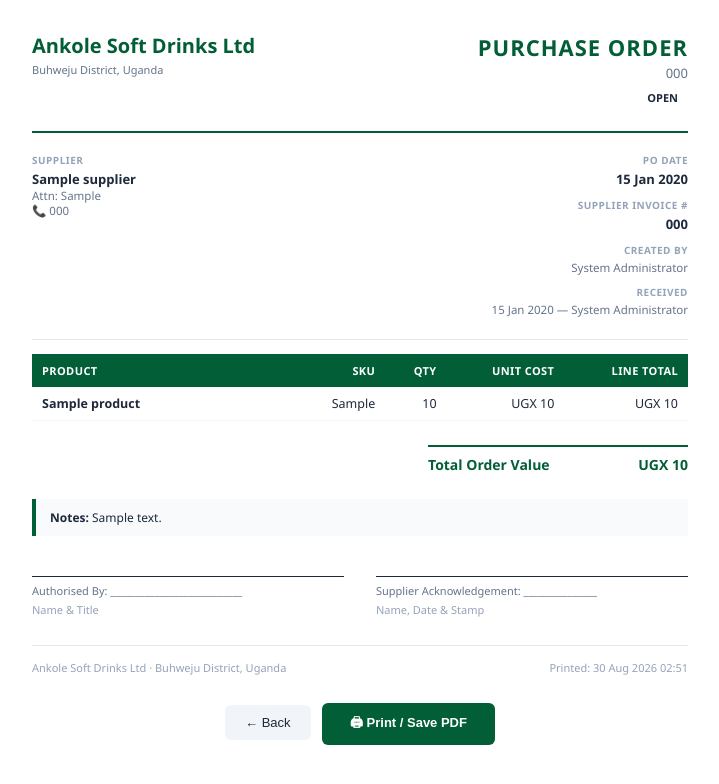
After one commit to Goddy36-A/ankole-beverages, a Flask app: page /purchases/1/print in a window 1280 px wide. The commit adds this page. Shown: the top 784 px of the page, without its empty margins (280-999 px from the left). Run offline with Flask 3, Linux system fonts and the light colour scheme; a user stored in the database is signed in; tables that the repository leaves empty hold one stand-in row (values such as "Sample post"); some libraries are stand-ins or nearby versions.

Commit message:
v1.1: Print PO, receipt printing, dashboard chart + quick actions
PRINT PURCHASE ORDER  (/purchases/<id>/print)
- Standalone print page with supplier details, all line items, total
- Signature blocks for authorisation and supplier acknowledgement
- Print / Save PDF button — browser native print dialog
- 🖨 Print PO button on purchase detail page

PAYMENT RECEIPT PRINT  (/payments/receipt/<id>)
- Compact receipt format (400px wide — thermal printer friendly)
- Shows: amount, customer, invoice number, method, reference, balance after
- Thank you message, company footer, print button
- Links from payment detail flows

DASHBOARD CHART  (Chart.js 4 — no extra install)
- 7-day dual-axis chart: revenue bars (left axis) + sales count line (right)
- Interactive tooltips showing UGX revenue and count per day
- Renders with real data, correctly handles zero-sales days

DASHBOARD QUICK ACTIONS
- Right-side panel with 5 shortcut buttons:
  New Sale / New Purchase Order / New Customer / Stock Alerts / Sales Report
- Always visible on dashboard — reduces nav clicks for daily tasks

FIXES
- Removed local timedelta re-import inside dashboard route that
  shadowed the module-level import (UnboundLocalError)

48/48 routes passing

```diff
--- a/app/purchases/routes.py
+++ b/app/purchases/routes.py
@@ -229,3 +229,19 @@ def create_return(id):
             flash(str(e), 'danger')
 
     return render_template('purchases/return_form.html', purchase=purchase, items=items)
+
+
+@purchases_bp.route('/<int:id>/print')
+@login_required
+@permission_required('purchases.view')
+def print_order(id):
+    purchase = Purchase.query.get_or_404(id)
+    items = PurchaseItem.query.filter_by(purchase_id=id).all()
+    from app.models.models import SystemSetting
+    from datetime import datetime
+    company = SystemSetting.query.filter_by(setting_key='company_name').first()
+    company_name = company.setting_value if company else 'Ankole Soft Drinks Ltd'
+    return render_template('purchases/print_order.html',
+        purchase=purchase, items=items,
+        company_name=company_name,
+        now=datetime.utcnow())
--- a/app/templates/purchases/detail.html
+++ b/app/templates/purchases/detail.html
@@ -1,6 +1,7 @@
 {% extends "base.html" %}
 
 {% block breadcrumb %}<li class="breadcrumb-item"><a href="{{ url_for('purchases.index') }}">Purchases</a></li><li class="breadcrumb-item active">{{ purchase.purchase_number }}</li>{% endblock %}
+{% block page_actions %}<a href="{{ url_for('purchases.print_order', id=purchase.id) }}" target="_blank" class="btn btn-sm btn-outline-secondary"><i class="bi bi-printer me-1"></i>Print PO</a>{% endblock %}
 
 {% block page_title %}PO: {{ purchase.purchase_number }}{% endblock %}
 {% block content %}
--- /dev/null
+++ b/app/templates/purchases/print_order.html
@@ -0,0 +1,152 @@
+<!DOCTYPE html>
+<html lang="en">
+<head>
+  <meta charset="UTF-8"/>
+  <meta name="viewport" content="width=device-width,initial-scale=1.0"/>
+  <title>Purchase Order {{ purchase.purchase_number }}</title>
+  <style>
+    * { box-sizing: border-box; margin: 0; padding: 0; }
+    body { font-family: 'Segoe UI', Arial, sans-serif; font-size: 13px; color: #1e293b; background: #fff; }
+    .page { max-width: 720px; margin: 0 auto; padding: 32px; }
+    .header { display: flex; justify-content: space-between; align-items: flex-start; margin-bottom: 24px; }
+    .company-name { font-size: 20px; font-weight: 700; color: #025E36; }
+    .company-sub { font-size: 11px; color: #64748b; margin-top: 3px; }
+    .po-badge { text-align: right; }
+    .po-label { font-size: 22px; font-weight: 800; color: #025E36; letter-spacing: 1px; }
+    .po-number { font-size: 13px; color: #64748b; margin-top: 2px; }
+    hr.thick { border: none; border-top: 2.5px solid #025E36; margin: 0 0 20px; }
+    hr.thin  { border: none; border-top: 1px solid #e2e8f0; margin: 14px 0; }
+    .meta-grid { display: grid; grid-template-columns: 1fr 1fr; gap: 16px; margin-bottom: 22px; }
+    .meta-label { font-size: 10px; font-weight: 700; text-transform: uppercase; letter-spacing: .5px; color: #94a3b8; margin-bottom: 3px; }
+    .meta-value { font-size: 13px; color: #1e293b; font-weight: 600; }
+    .meta-sub   { font-size: 11.5px; color: #64748b; }
+    .status { display: inline-block; padding: 2px 10px; border-radius: 12px; font-size: 11px; font-weight: 700; }
+    .status-draft    { background: #fef9c3; color: #854d0e; }
+    .status-received { background: #dcfce7; color: #166534; }
+    table { width: 100%; border-collapse: collapse; margin-bottom: 20px; }
+    thead th { background: #025E36; color: #fff; padding: 9px 10px; font-size: 11px; font-weight: 700; text-transform: uppercase; letter-spacing: .4px; }
+    thead th:not(:first-child) { text-align: right; }
+    tbody td { padding: 8px 10px; border-bottom: 1px solid #f1f5f9; font-size: 12.5px; }
+    tbody td:not(:first-child) { text-align: right; }
+    tbody tr:nth-child(even) td { background: #f8fafc; }
+    .totals { display: flex; justify-content: flex-end; margin-bottom: 20px; }
+    .totals-box { width: 260px; }
+    .totals-row { display: flex; justify-content: space-between; padding: 5px 0; font-size: 12.5px; border-bottom: 1px solid #f1f5f9; }
+    .totals-row.grand { border-top: 2px solid #025E36; border-bottom: none; font-weight: 700; font-size: 14px; color: #025E36; padding-top: 8px; margin-top: 4px; }
+    .notes-box { background: #f8fafc; border-left: 4px solid #025E36; padding: 10px 14px; margin-bottom: 18px; font-size: 12px; }
+    .sig-section { display: grid; grid-template-columns: 1fr 1fr; gap: 32px; margin-top: 40px; }
+    .sig-line { border-top: 1px solid #1e293b; padding-top: 6px; font-size: 11px; color: #64748b; }
+    .inv-footer { margin-top: 28px; padding-top: 14px; border-top: 1px solid #e2e8f0; display: flex; justify-content: space-between; font-size: 11px; color: #94a3b8; }
+    .print-bar { text-align: center; margin: 28px 0 0; }
+    .print-btn { background: #025E36; color: #fff; border: none; padding: 10px 28px; border-radius: 6px; font-size: 13px; cursor: pointer; font-weight: 600; }
+    .back-btn  { background: #f1f5f9; color: #1e293b; border: none; padding: 10px 20px; border-radius: 6px; font-size: 13px; cursor: pointer; margin-right: 8px; }
+    @media print { .print-bar { display: none !important; } .page { padding: 16px; max-width: 100%; } }
+  </style>
+</head>
+<body>
+<div class="page">
+
+  <div class="header">
+    <div>
+      <div class="company-name">{{ company_name }}</div>
+      <div class="company-sub">Buhweju District, Uganda</div>
+    </div>
+    <div class="po-badge">
+      <div class="po-label">PURCHASE ORDER</div>
+      <div class="po-number">{{ purchase.purchase_number }}</div>
+      <div style="margin-top:6px">
+        <span class="status status-{{ purchase.status | lower }}">{{ purchase.status }}</span>
+      </div>
+    </div>
+  </div>
+
+  <hr class="thick">
+
+  <div class="meta-grid">
+    <div>
+      <div class="meta-label">Supplier</div>
+      <div class="meta-value">{{ purchase.supplier.name }}</div>
+      {% if purchase.supplier.contact_person %}
+      <div class="meta-sub">Attn: {{ purchase.supplier.contact_person }}</div>
+      {% endif %}
+      {% if purchase.supplier.telephone %}
+      <div class="meta-sub">📞 {{ purchase.supplier.telephone }}</div>
+      {% endif %}
+    </div>
+    <div style="text-align:right">
+      <div class="meta-label">PO Date</div>
+      <div class="meta-value">{{ purchase.created_at | short_date }}</div>
+      {% if purchase.invoice_number %}
+      <div class="meta-label" style="margin-top:10px">Supplier Invoice #</div>
+      <div class="meta-value">{{ purchase.invoice_number }}</div>
+      {% endif %}
+      <div class="meta-label" style="margin-top:10px">Created By</div>
+      <div class="meta-sub">{{ purchase.creator.name or purchase.creator.username }}</div>
+      {% if purchase.received_at %}
+      <div class="meta-label" style="margin-top:10px">Received</div>
+      <div class="meta-sub">{{ purchase.received_at | short_date }}
+        {% if purchase.receiver %} — {{ purchase.receiver.name or purchase.receiver.username }}{% endif %}
+      </div>
+      {% endif %}
+    </div>
+  </div>
+
+  <hr class="thin">
+
+  <table>
+    <thead>
+      <tr>
+        <th style="text-align:left;width:40%">Product</th>
+        <th>SKU</th>
+        <th>Qty</th>
+        <th>Unit Cost</th>
+        <th>Line Total</th>
+      </tr>
+    </thead>
+    <tbody>
+      {% for item in items %}
+      <tr>
+        <td><strong>{{ item.product.name }}</strong></td>
+        <td>{{ item.product.sku }}</td>
+        <td>{{ item.quantity }}</td>
+        <td>{{ item.unit_cost | ugx }}</td>
+        <td>{{ item.line_total | ugx }}</td>
+      </tr>
+      {% endfor %}
+    </tbody>
+  </table>
+
+  <div class="totals">
+    <div class="totals-box">
+      <div class="totals-row grand"><span>Total Order Value</span><span>{{ purchase.total_amount | ugx }}</span></div>
+    </div>
+  </div>
+
+  {% if purchase.notes %}
+  <div class="notes-box"><strong>Notes:</strong> {{ purchase.notes }}</div>
+  {% endif %}
+
+  <div class="sig-section">
+    <div>
+      <div class="sig-line">Authorised By: ___________________________</div>
+      <div style="font-size:11px;color:#94a3b8;margin-top:4px">Name &amp; Title</div>
+    </div>
+    <div>
+      <div class="sig-line">Supplier Acknowledgement: _______________</div>
+      <div style="font-size:11px;color:#94a3b8;margin-top:4px">Name, Date &amp; Stamp</div>
+    </div>
+  </div>
+
+  <div class="inv-footer">
+    <div>{{ company_name }} · Buhweju District, Uganda</div>
+    <div>Printed: {{ now | short_dt }}</div>
+  </div>
+
+  <div class="print-bar">
+    <button class="back-btn" onclick="window.history.back()">← Back</button>
+    <button class="print-btn" onclick="window.print()">🖨 Print / Save PDF</button>
+  </div>
+
+</div>
+</body>
+</html>
```
Also changed, not shown: app/dashboard/routes.py (+20 -0 lines), app/payments/routes.py (+13 -0 lines), app/templates/dashboard/index.html (+83 -0 lines), app/templates/payments/print_receipt.html (added, +76 -0 lines).
